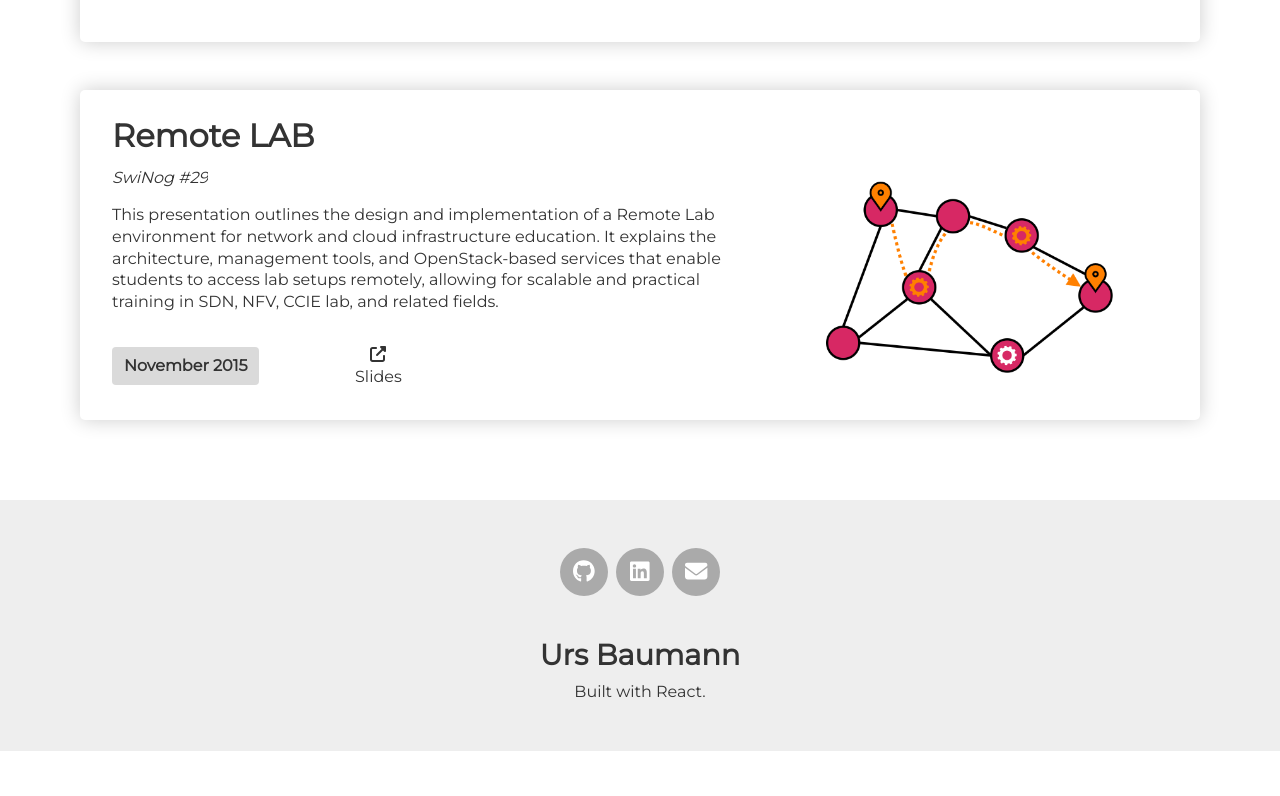
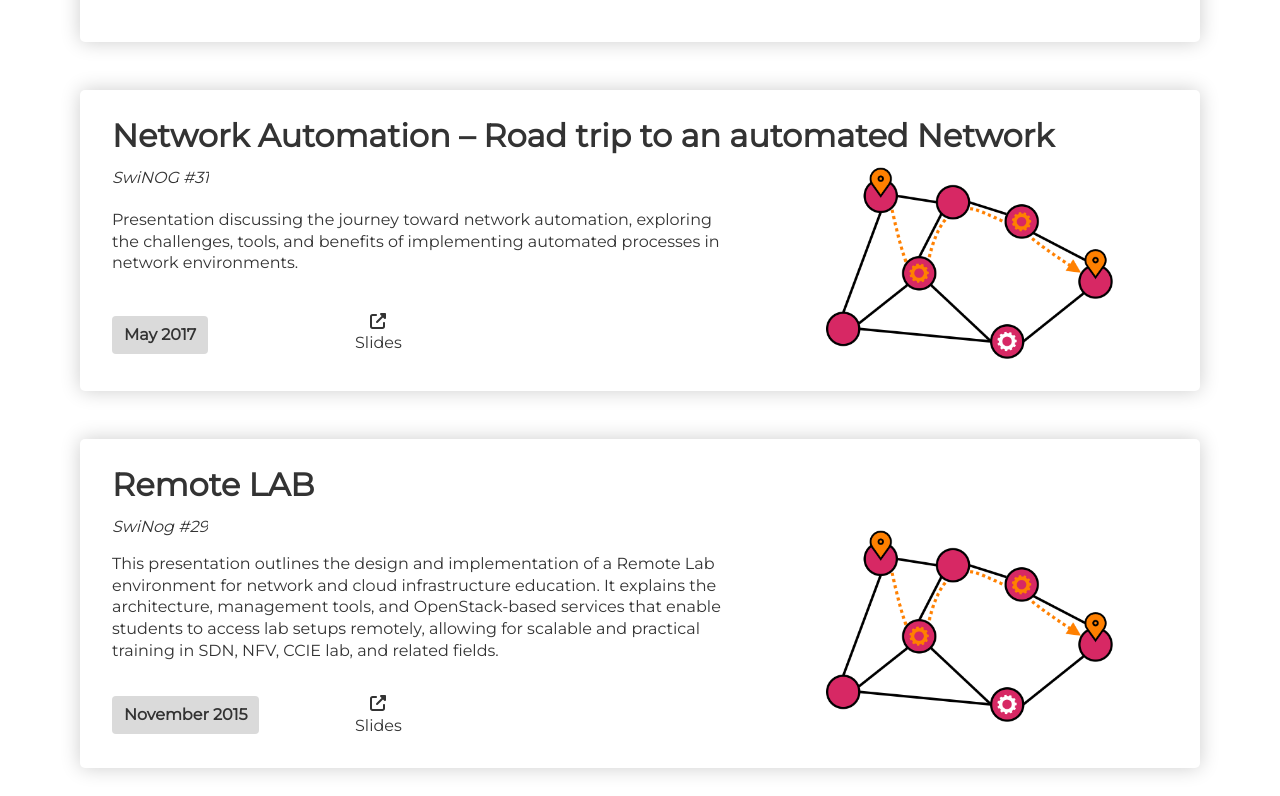
Before and after one commit to ubaumann/ubaumann.ch, a React (Create React App) app: page / in a window 1280 px wide. Shown: the part 5004-5800 px from the top of the page. Before the commit the page ends 5755 px from the top, so only its background shows below. Built offline with nearby package versions, Linux system fonts and the light colour scheme; grey boxes are pictures that could not be loaded.

Commit message:
Add SwiNog 31

```diff
--- a/src/assets/data.ts
+++ b/src/assets/data.ts
@@ -337,6 +337,29 @@ export const data: Data = {
       ],
     },
     {
+      period: "May 2017",
+      title: "Network Automation – Road trip to an automated Network",
+      event: "SwiNOG #31",
+      img: serproImg,
+      talkLinks: [
+        {
+          "name": "Slides",
+          "link": "https://www.swinog.ch/wp-content/uploads/2018/07/09_Urs_Baumann_Network_Automation_%E2%80%93_Road_trip_to_an_automated_Network.pdf",
+          "awesomeFontIcon": ["fas", "external-link-alt"]
+        }
+      ],
+      "paragraphs": [
+        {
+          "spanItems": [
+            {
+              "text": "Presentation discussing the journey toward network automation, exploring the challenges, tools, and benefits of implementing automated processes in network environments.",
+              "link": null
+            }
+          ]
+        }
+      ]
+    },
+    {
       period: 'November 2015',
       title: 'Remote LAB',
       event: 'SwiNog #29',
```
